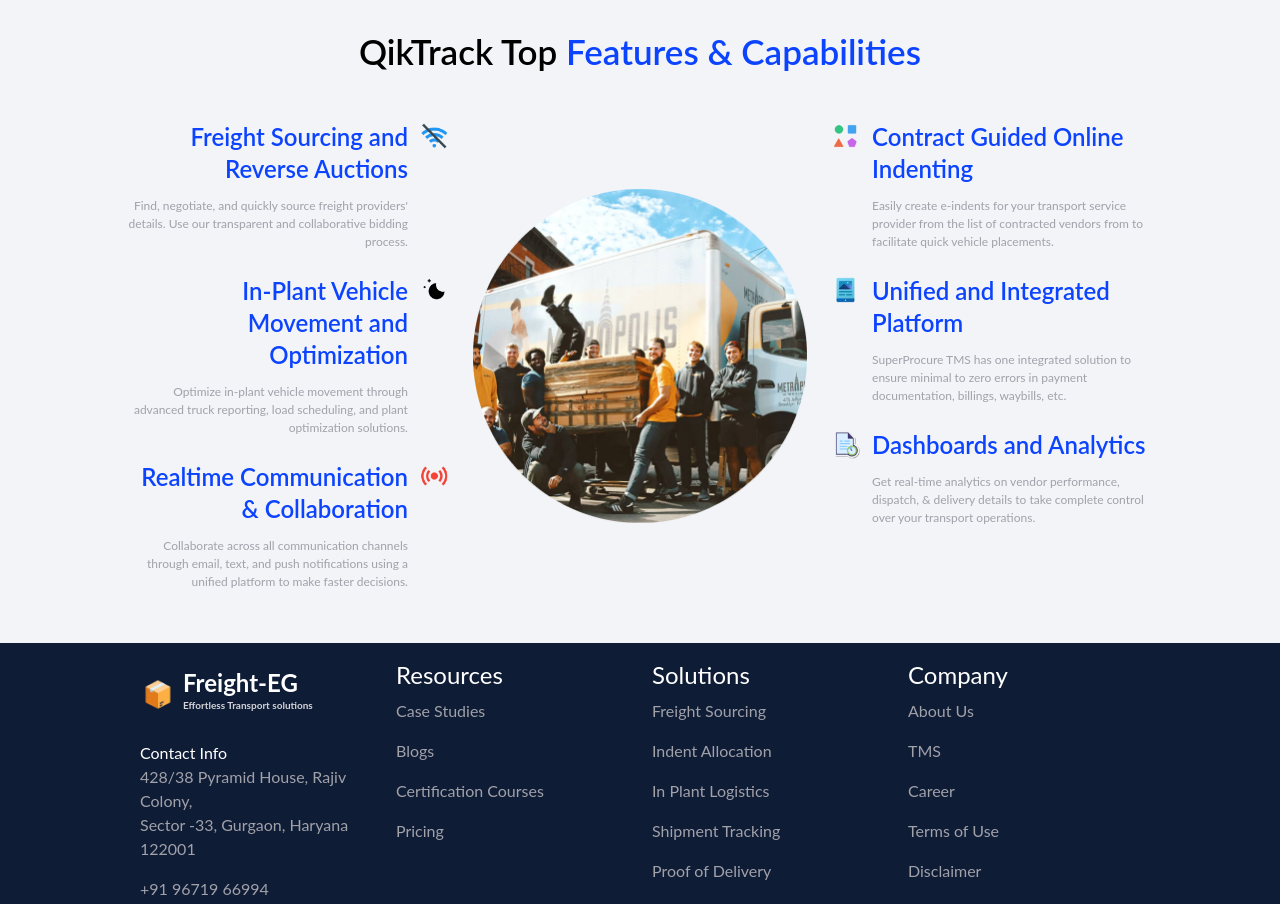
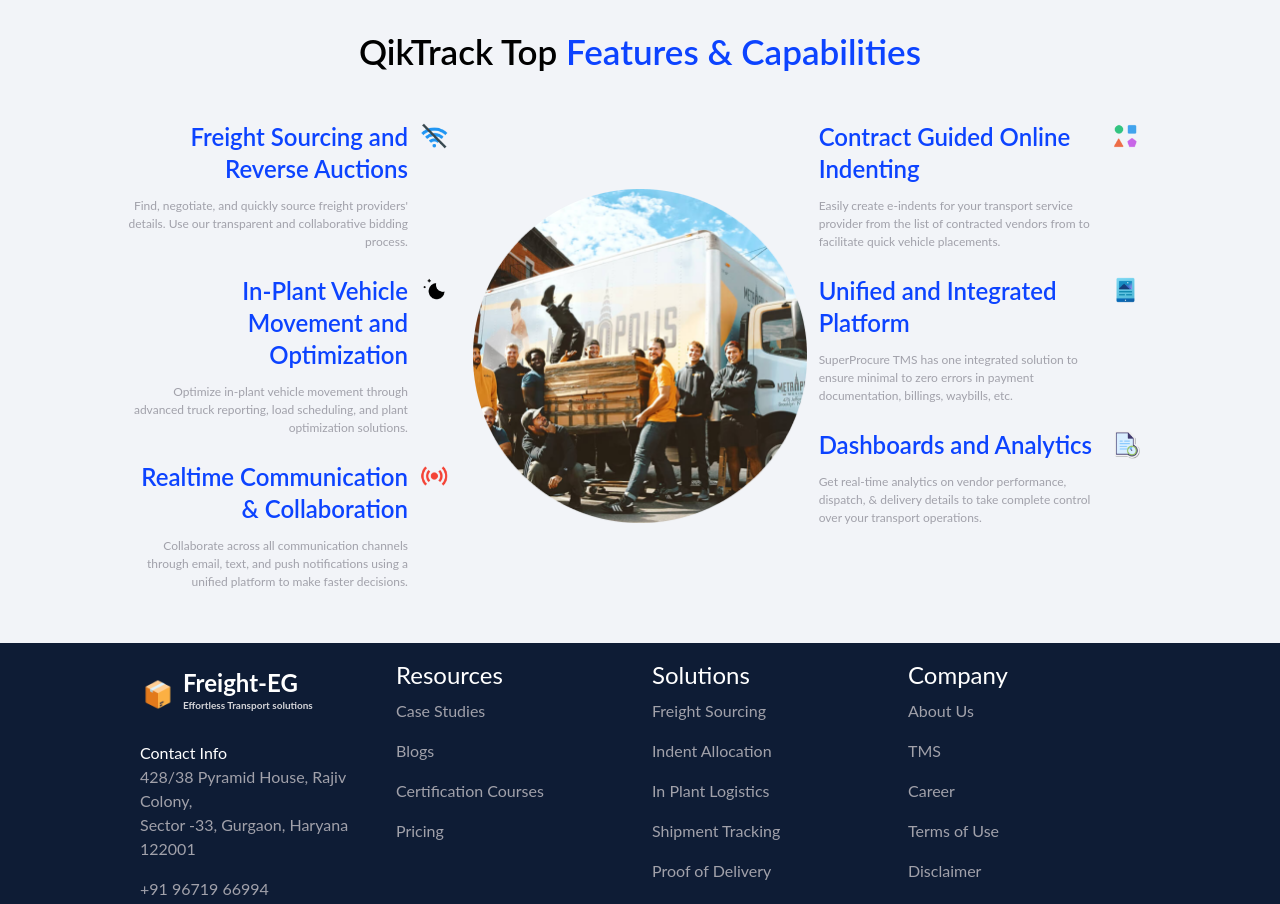
Before and after one commit to siddhuthecoder/freighteg, a React (Create React App) app: page / in a window 1280 px wide. Shown: the part 5080-5984 px from the top of the page. Built offline with nearby package versions, Linux system fonts and the light colour scheme.

Commit message:
new pull

```diff
--- a/src/LandingPageComponents/Features.jsx
+++ b/src/LandingPageComponents/Features.jsx
@@ -88,7 +88,7 @@
             <div className=" flex flex-col">
                 {
                     right.map((item) => (
-                        <div className="flex my-3 flex-row-reverse">
+                        <div className="flex my-3 flex-row-1    reverse">
                             <div className="flex flex-col">
                                 <div className="font-semibold text-[#0c43FF] text-2xl pb-3 text-left md:text-;eft">{item.title}</div>
                                 <div className="text-zinc-400 text-[12px] text-left md:text-left">{item.desc}</div>
```
